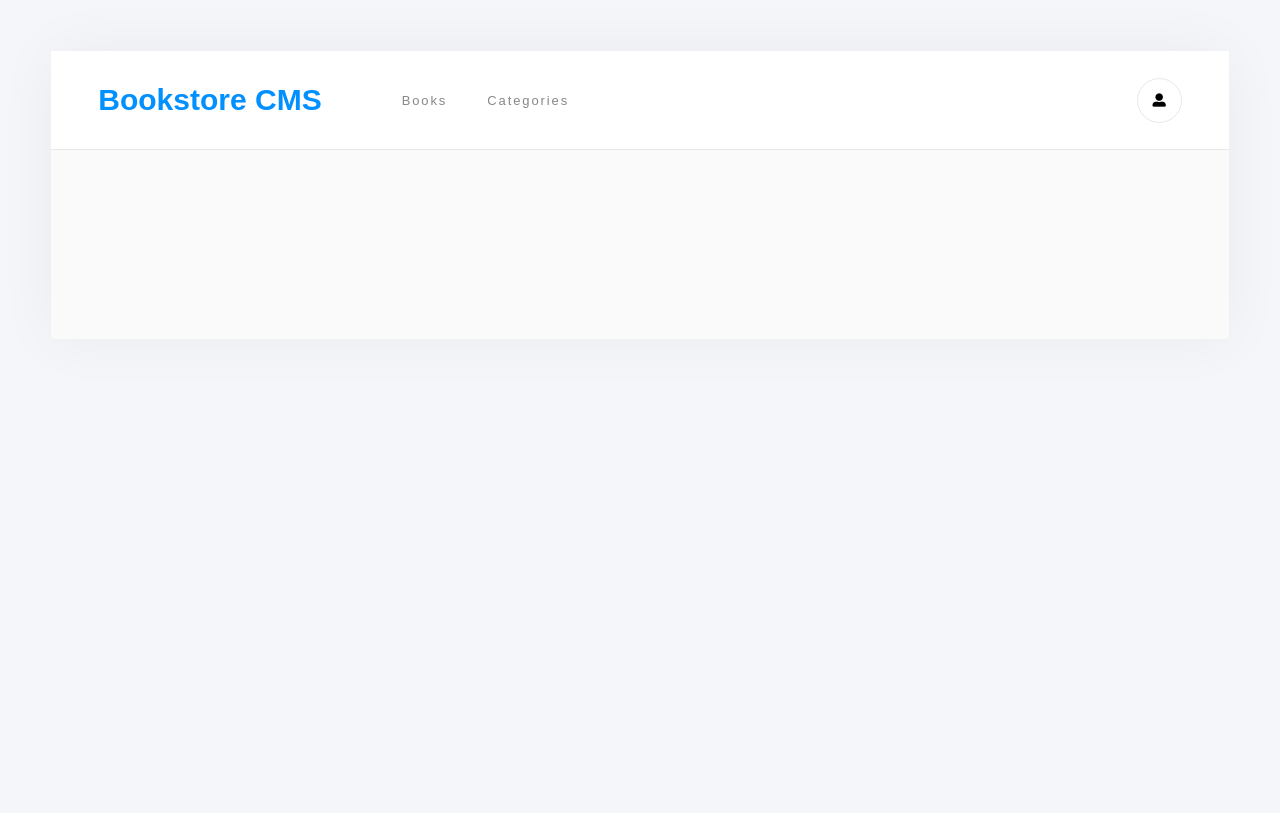
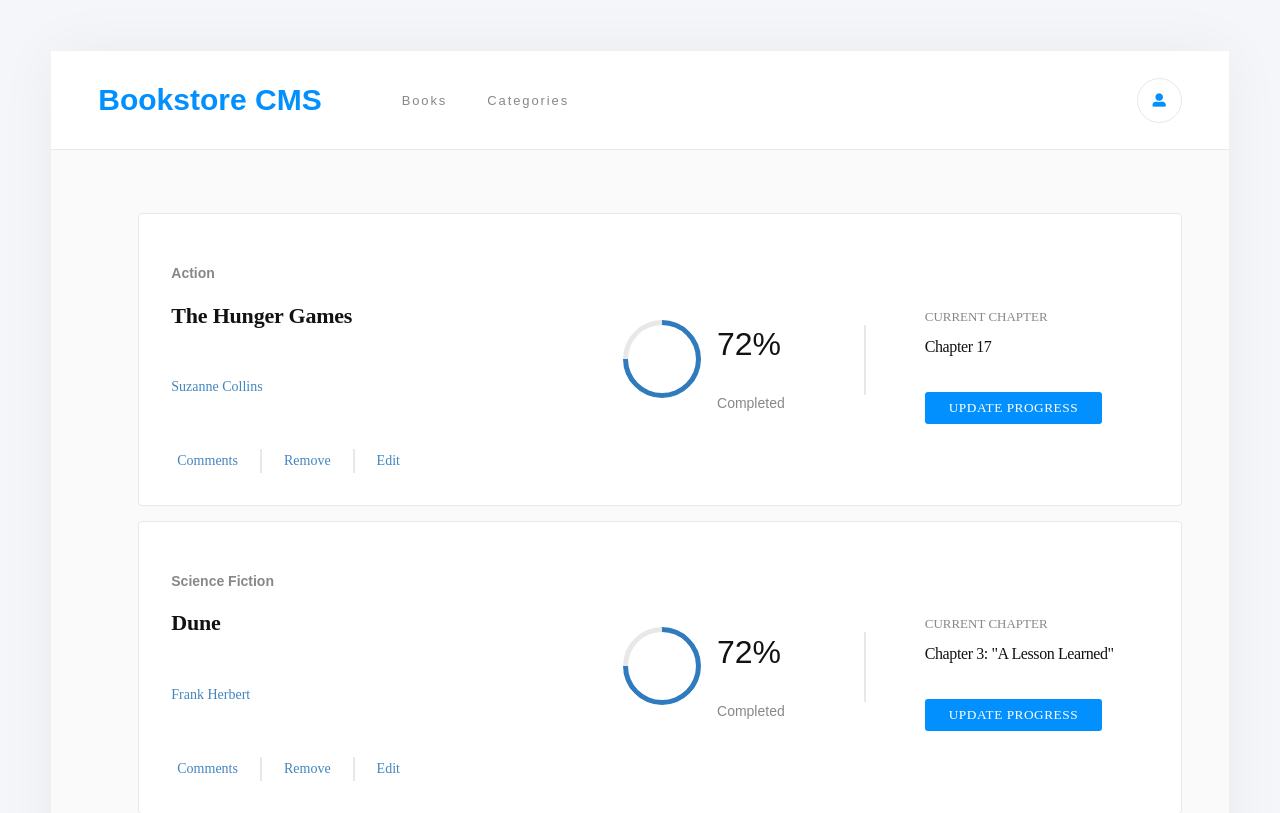
Before and after one commit to RitobrotoMukherjee/bookstore-react-redux, a React (Create React App) app: page / in a window 1280 px wide. Shown: the top 813 px of the page. Built offline with nearby package versions, Linux system fonts and the light colour scheme.

Commit message:
Add BookList with static array and design

```diff
--- a/package.json
+++ b/package.json
@@ -6,6 +6,7 @@
     "@testing-library/jest-dom": "^5.16.4",
     "@testing-library/react": "^13.3.0",
     "@testing-library/user-event": "^13.5.0",
+    "prop-types": "^15.8.1",
     "react": "^18.2.0",
     "react-dom": "^18.2.0",
     "react-router-dom": "^6.3.0",
--- a/src/App.js
+++ b/src/App.js
@@ -8,6 +8,7 @@ function App() {
   return (
     <Routes>
       <Route path="/" element={<Layout />}>
+        <Route index element={<BookList />} />
         <Route path="books" element={<BookList />} />
         <Route path="categories" element={<Categories />} />
       </Route>
--- a/src/components/Book.js
+++ b/src/components/Book.js
@@ -1,5 +1,59 @@
-const Books = () => (
-  <></>
-);
+import '../css/Book.css';
+import PropTypes from 'prop-types';
 
-export default Books;
+const Book = (props) => {
+  const {
+    title, author, category, chapter,
+  } = props;
+
+  return (
+    <li>
+      <div className="Book">
+        <div className="Book-content">
+          <div className="Book-main">
+            <h4 className="Book-category">{category}</h4>
+            <h2 className="Book-title">{title}</h2>
+            <h6 className="Book-author">{author}</h6>
+            <div className="Book-actions">
+              <button type="button" className="Book-action-button Roboto-slab">Comments</button>
+              <span className="Vertical-divider" />
+              <button type="button" className="Book-action-button Roboto-slab">Remove</button>
+              <span className="Vertical-divider" />
+              <button type="button" className="Book-action-button Roboto-slab">Edit</button>
+            </div>
+          </div>
+          <div className="Book-progress">
+            <div className="Circular-container">
+              <div className="Progress-bar" />
+            </div>
+            <div className="Progress-stat">
+              <p className="Progress-percent">72%</p>
+              <p className="Progress-result">Completed</p>
+            </div>
+            <span className="Progress-divider" />
+            <div className="Progress-chapter">
+              <div>
+                <p className="Current-lable Roboto-slab">CURRENT CHAPTER</p>
+                <p className="Current-title Roboto-slab">{chapter}</p>
+              </div>
+              <div>
+                <button type="button" className="Button-primary">
+                  UPDATE PROGRESS
+                </button>
+              </div>
+            </div>
+          </div>
+        </div>
+      </div>
+    </li>
+  );
+};
+
+Book.propTypes = {
+  title: PropTypes.string.isRequired,
+  author: PropTypes.string.isRequired,
+  category: PropTypes.string.isRequired,
+  chapter: PropTypes.string.isRequired,
+};
+
+export default Book;
--- a/src/components/BookList.js
+++ b/src/components/BookList.js
@@ -1,5 +1,49 @@
-const BookList = () => (
-  <></>
-);
+import React, { useState, useEffect } from 'react';
+import Book from './Book';
+
+const DATA = [
+  {
+    title: 'The Hunger Games',
+    author: 'Suzanne Collins',
+    category: 'Action',
+    chapter: 'Chapter 17',
+  },
+  {
+    title: 'Dune',
+    author: 'Frank Herbert',
+    category: 'Science Fiction',
+    chapter: 'Chapter 3: "A Lesson Learned"',
+  },
+  {
+    title: 'Capital in the Twenty-First Century',
+    author: 'Suzanne Collins',
+    category: 'Economy',
+    chapter: 'Introduction',
+  },
+];
+
+const BookList = () => {
+  const [books, setData] = useState([]);
+
+  useEffect(() => {
+    setData(DATA);
+  }, [books]);
+
+  return (
+    <div>
+      <ul className="BookList">
+        {books.map((book, i) => (
+          <Book
+            key={`${book}-${i - 1}`}
+            title={book.title}
+            author={book.author}
+            category={book.category}
+            chapter={book.chapter}
+          />
+        ))}
+      </ul>
+    </div>
+  );
+};
 
 export default BookList;
--- a/src/components/Layout/Layout.module.css
+++ b/src/components/Layout/Layout.module.css
@@ -12,9 +12,9 @@
 }
 
 .NavLink {
-  opacity: .5;
+  opacity: 0.5;
   font-family: "Montserrat", sans-serif;
-  font-size: .813rem;
+  font-size: 0.813rem;
   color: #121212;
   letter-spacing: 1.9px;
 }
@@ -26,6 +26,7 @@
   border-radius: 50%;
   border: 1px solid #e8e8e8;
   background-color: #fff;
+  color: #0290ff;
 }
 
 .Logo {
--- /dev/null
+++ b/src/css/Book.css
@@ -0,0 +1,149 @@
+.BookList {
+  display: flex;
+  flex-direction: column;
+  gap: 0.938rem;
+}
+
+.Book {
+  background-color: #fff;
+  border-radius: 4px;
+  border: 1px solid #e8e8e8;
+  padding: 2rem;
+}
+
+.Book-content {
+  display: flex;
+  justify-content: space-between;
+}
+
+.Book-main {
+  display: flex;
+  flex-direction: column;
+  width: 100%;
+}
+
+.Book-progress {
+  display: flex;
+  align-items: center;
+}
+
+.Book-category,
+.Book-title {
+  font-weight: 700;
+  color: #121212;
+}
+
+.Book-category {
+  font-size: 0.875rem;
+  opacity: 0.5;
+}
+
+.Book-title,
+.Book-author {
+  font-family: "Roboto Slab", serif;
+}
+
+.Book-title {
+  margin-top: 0.188rem;
+  font-size: 1.375rem;
+  letter-spacing: -0.2px;
+}
+
+.Book-author {
+  font-size: 0.875rem;
+  font-weight: 300;
+  color: #4386bf;
+}
+
+.Book-actions {
+  display: flex;
+  align-items: center;
+  margin-top: 1.313rem;
+}
+
+.Roboto-slab {
+  font-family: "Roboto Slab", serif;
+}
+
+.Book-action-button {
+  background-color: transparent;
+  border: none;
+  color: #4386bf;
+  font-size: 0.875rem;
+  font-weight: 300;
+  align-items: center;
+  cursor: pointer;
+}
+
+.Vertical-divider {
+  width: 0.125rem;
+  height: 1.5rem;
+  background-color: #e8e8e8;
+  margin: 0 1rem;
+}
+
+.Circular-container {
+  width: 5.625rem;
+  height: 5.625rem;
+  padding: 0.63rem 0.625rem 0.75rem 0.75rem;
+  display: flex;
+  justify-content: center;
+  align-items: center;
+}
+
+.Progress-bar {
+  position: absolute;
+  border-radius: 50%;
+  width: 4.25rem;
+  height: 4.25rem;
+  border: 5px solid #307bbe;
+  border-left-color: #e8e8e8;
+  -webkit-transform: rotate(45deg);
+  transform: rotate(45deg);
+}
+
+.Progress-divider {
+  width: 0.125rem;
+  height: 4.375rem;
+  margin: 0 3.688rem 0 4.938rem;
+  background-color: #e8e8e8;
+}
+
+.Progress-chapter {
+  display: flex;
+  flex-direction: column;
+  grid-gap: 20px;
+  gap: 20px;
+  width: 14rem;
+}
+
+.Progress-percent,
+.Progress-result {
+  color: #121212;
+}
+
+.Progress-percent {
+  font-size: 2rem;
+}
+
+.Progress-result {
+  font-size: 0.875rem;
+  opacity: 0.5;
+}
+
+.Current-lable,
+.Current-title {
+  font-weight: 300;
+  color: #121212;
+}
+
+.Current-lable {
+  font-size: 0.813rem;
+  opacity: 0.5;
+}
+
+.Current-title {
+  margin-top: 0.438rem;
+  font-size: 1rem;
+  letter-spacing: -0.4px;
+}
--- a/src/css/index.css
+++ b/src/css/index.css
@@ -2,6 +2,7 @@ body {
   margin: 0;
   padding: 4%;
   background-color: #f5f6fa;
+  font-family: "Montserrat", sans-serif;
 }
 
 header {
```
